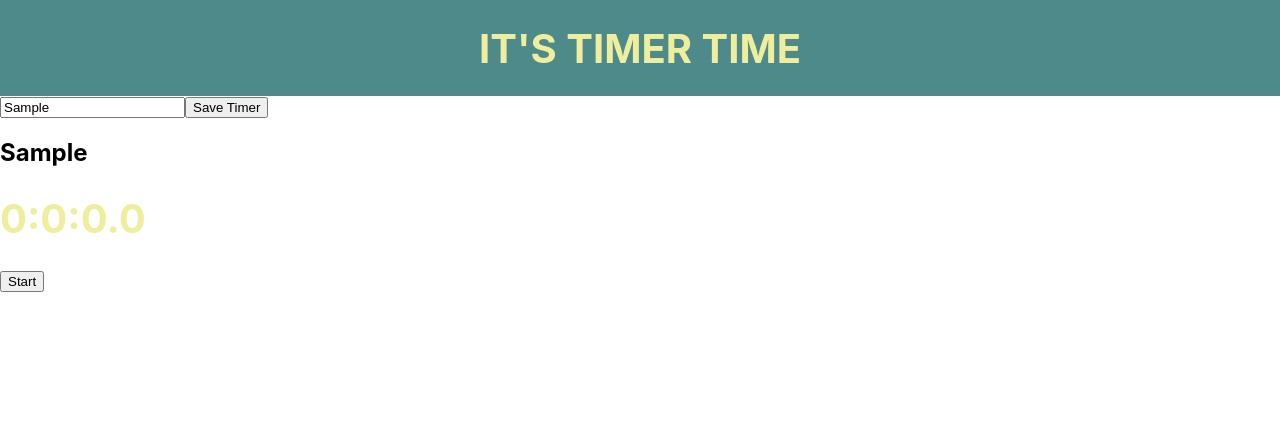
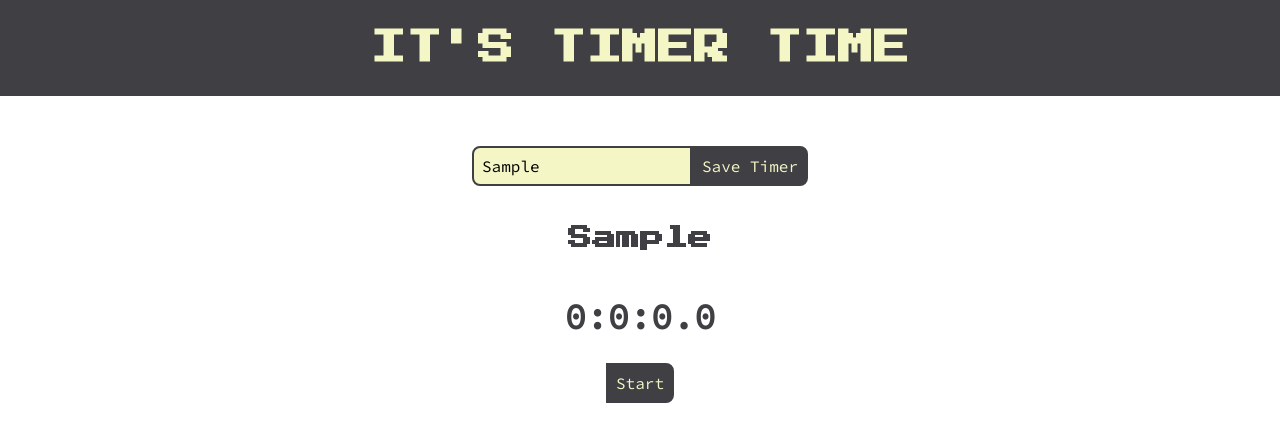
Before and after one commit to AnniePawl/React-Timer, a React (Create React App) app: page / in a window 1280 px wide. Both pictures are taken after typing "Sample" into the empty fields and a click on the button "Save Timer". Shown: the top 442 px of the page. Built offline with nearby package versions, Linux system fonts and the light colour scheme.

Commit message:
styling timer app

```diff
--- a/public/index.html
+++ b/public/index.html
@@ -10,6 +10,12 @@
       content="Web site created using create-react-app"
     />
     <link rel="apple-touch-icon" href="%PUBLIC_URL%/logo192.png" />
+
+    <!-- Import Google Fonts -->
+    <link href="https://fonts.googleapis.com/css2?family=Press+Start+2P&display=swap" rel="stylesheet">
+
+    <link href="https://fonts.googleapis.com/css2?family=Source+Code+Pro&display=swap" rel="stylesheet">
+
     <!--
       manifest.json provides metadata used when your web app is installed on a
       user's mobile device or desktop. See https://developers.google.com/web/fundamentals/web-app-manifest/
--- a/src/App.css
+++ b/src/App.css
@@ -1,15 +1,17 @@
 .App-header {
-	background-color: #4f8a8b;
+	background-color: #3f3f44;
 	height: 12vh;
 	font-size: 80px;
 	display: flex;
 	flex-direction: column;
 	align-items: center;
 	justify-content: center;
+	margin-bottom: 50px;
 }
 
 h1 {
-	color: #efee9d;
+	color: #f4f7c5;
 	text-transform: uppercase;
-	font-size: 40px;
+	font-family: 'Press Start 2P', cursive;
+	font-size: 36px;
 }
--- a/src/components/new-timer.js
+++ b/src/components/new-timer.js
@@ -2,6 +2,7 @@ import React, { Component } from 'react';
 import { connect } from 'react-redux';
 // Import actio to add new Timer
 import { addTimer } from '../actions';
+import './timers.css';
 
 class NewTimer extends Component {
 	constructor(props) {
@@ -10,8 +11,9 @@ class NewTimer extends Component {
 	}
 	render() {
 		return (
-			<div>
+			<div className="new-timer__container">
 				<input
+					className="new-timer__input"
 					type="text"
 					placeholder="Add Timer Name"
 					name="name"
@@ -19,6 +21,7 @@ class NewTimer extends Component {
 					onChange={(e) => this.setState({ name: e.target.value })}
 				/>
 				<button
+					className="new-timer__button"
 					onClick={(e) => {
 						this.props.addTimer(this.state.name);
 					}}
--- a/src/components/timer-view.js
+++ b/src/components/timer-view.js
@@ -2,6 +2,7 @@ import React, { Component } from 'react';
 import { connect } from 'react-redux';
 import { toggleTimer } from '../actions';
 import { formatTime } from '../utils';
+import './timers.css';
 
 class TimerView extends Component {
 	constructor(props) {
@@ -14,10 +15,11 @@ class TimerView extends Component {
 		const { index, toggleTimer, timer } = this.props;
 
 		return (
-			<div>
-				<h2>{timer.name}</h2>
-				<h1>{formatTime(timer.time)}</h1>
+			<div className="timer-view__container">
+				<h2 className="timer-view__name">{timer.name}</h2>
+				<h1 className="timer-view__time">{formatTime(timer.time)}</h1>
 				<button
+					className="timer-view__button"
 					onClick={(e) => {
 						toggleTimer(index);
 					}}
--- /dev/null
+++ b/src/components/timers.css
@@ -0,0 +1,51 @@
+.new-timer__container {
+	display: flex;
+	justify-content: center;
+}
+
+.timer-view__container {
+	display: flex;
+	justify-content: center;
+	align-items: center;
+	flex-direction: column;
+	margin: 20px;
+}
+
+.timer-view__time {
+	color: #3f3f44;
+	font-family: 'Source Code Pro', monospace;
+}
+
+.timer-view__name {
+	font-family: 'Press Start 2P', cursive;
+	color: #3f3f44;
+}
+
+.new-timer__input {
+	padding: 0.5em;
+	font-size: 1em;
+	border: 2px solid #3f3f44;
+	background-color: #f4f7c5;
+	border-radius: 0.5em 0 0 0.5em;
+	font-family: 'Source Code Pro', monospace;
+}
+
+.new-timer__input:hover {
+	background-color: white;
+}
+
+.new-timer__button,
+.timer-view__button {
+	border: 2px solid #3f3f44;
+	font-size: 1em;
+	padding: 0.5em;
+	background-color: #3f3f44;
+	color: #f4f7c5;
+	border-radius: 0 0.5em 0.5em 0;
+	font-family: 'Source Code Pro', monospace;
+}
+
+.new-timer__button:hover {
+	background-color: #cceabb;
+	color: #3f3f44;
+}
```
